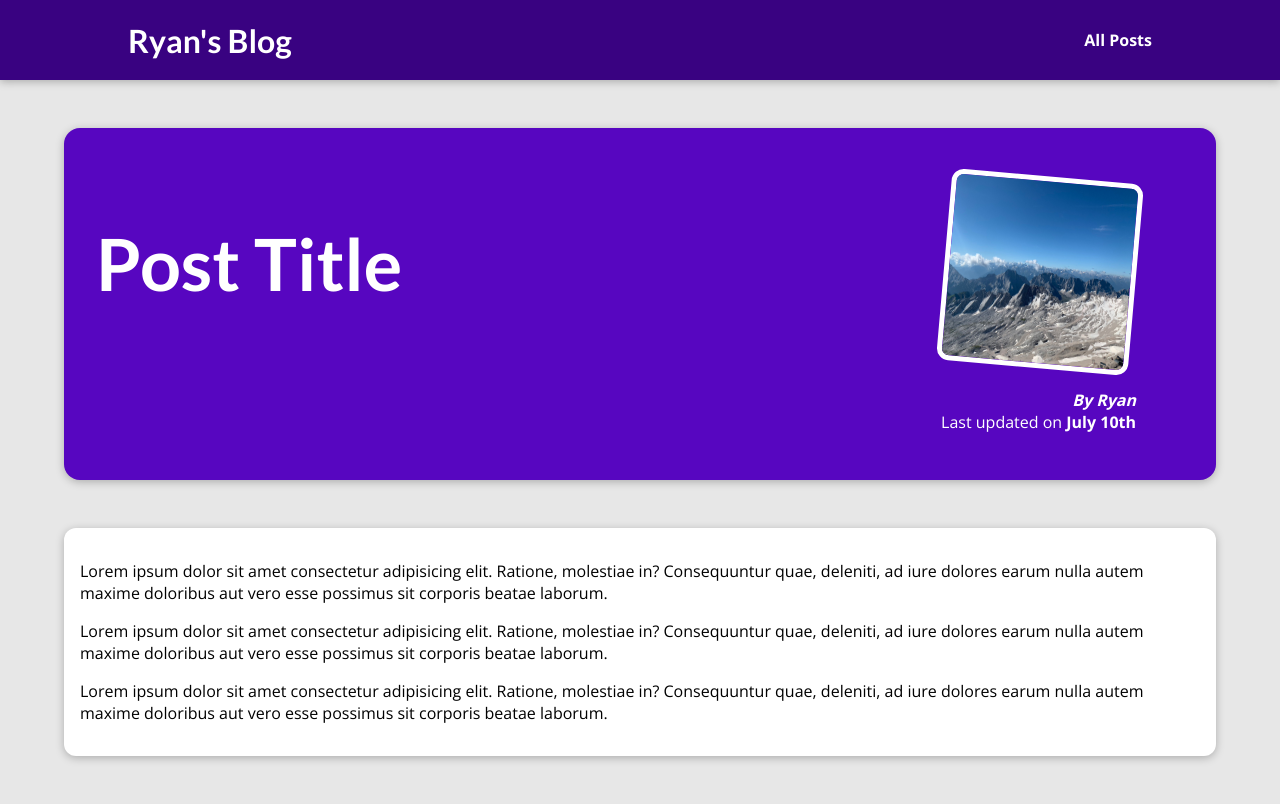
After one commit to rbrower28/my_site, a Django app: template blog/templates/blog/post-detail.html in a window 1280 px wide. The commit adds this page. Run offline with Django 3.2, Linux system fonts and the light colour scheme; the template is opened without the code that fills it, so the values that code supplies are empty.

Commit message:
created page for individual posts

```diff
--- /dev/null
+++ b/blog/static/blog/includes/header.css
@@ -0,0 +1,27 @@
+#main-navigation {
+  width: 100%;
+  height: 5rem;
+  display: flex;
+  justify-content: space-between;
+  align-items: center;
+  padding: 0 10%;
+  position: absolute;
+  top: 0;
+  left: 0;
+}
+
+#main-navigation a {
+  text-decoration: none;
+  color: white;
+  font-weight: bold;
+}
+
+#main-navigation a:hover,
+#main-navigation a:active {
+  color: #cf79f1;
+}
+
+#main-navigation h1 a:hover,
+#main-navigation h1 a:active {
+  color: white;
+}
--- a/blog/templates/blog/all-posts.html
+++ b/blog/templates/blog/all-posts.html
@@ -1,5 +1,6 @@
 {% extends "base.html" %}
 {% load static %}
+
 
 {% block title %}
   All Posts
@@ -7,6 +8,8 @@
 
 
 {% block css_files %}
+  <link rel="stylesheet" href="{% static "blog/includes/post.css" %}" />
+  <link rel="stylesheet" href="{% static "blog/includes/header.css" %}" />
   <link rel="stylesheet" href="{% static "blog/all-posts.css" %}" />
 {% endblock %}
 
@@ -26,5 +29,4 @@
       {% include "blog/includes/post.html" %}
     </ul>
   </section>
-
 {% endblock %}
--- a/blog/templates/blog/includes/header.html
+++ b/blog/templates/blog/includes/header.html
@@ -1,6 +1,6 @@
 <header id="main-navigation">
-  <h1><a href="">Ryan's Blog</a></h1>
+  <h1><a href="{% url "starting-page" %}">Ryan's Blog</a></h1>
   <nav>
-    <a href="">All Posts</a>
+    <a href="{% url "posts-page" %}">All Posts</a>
   </nav>
 </header>
--- a/blog/templates/blog/includes/post.html
+++ b/blog/templates/blog/includes/post.html
@@ -2,7 +2,7 @@
 
 <li>
   <article class="post">
-    <a href="">
+    <a href="{% url "post-detail-page" "the-mountains" %}">
       <img src="{% static "blog/images/mountains.jpg" %}" alt="Mountain Hiking" />
       <div class="post__content">
         <h3>Mountain Hiking</h3>
--- a/blog/templates/blog/index.html
+++ b/blog/templates/blog/index.html
@@ -8,6 +8,8 @@
 
 {% block css_files %}
   <link rel="stylesheet" href="{% static "blog/index.css" %}" />
+  <link rel="stylesheet" href="{% static "blog/includes/header.css" %}" />
+  <link rel="stylesheet" href="{% static "blog/includes/post.css" %}" />
 {% endblock %}
 
 
--- /dev/null
+++ b/blog/templates/blog/post-detail.html
@@ -0,0 +1,41 @@
+{% extends "base.html" %}
+{% load static %}
+
+
+{% block title %}
+  Post Title
+{% endblock %}
+
+
+{% block css_files %}
+  <link rel="stylesheet" href="{% static "blog/post-detail.css" %}" />
+  <link rel="stylesheet" href="{% static "blog/includes/header.css" %}" />
+{% endblock %}
+
+
+{% block content %}
+  {% include "blog/includes/header.html" %}
+
+  <section id="summary">
+    <h2>Post Title</h2>
+    <article>
+      <img src="{% static "blog/images/mountains.jpg" %}" alt="Post Title" />
+      <address>By Ryan</address>
+      <div>
+        Last updated on <time>July 10th</time>
+      </div>
+    </article>
+  </section>
+
+  <main>
+    <p>
+      Lorem ipsum dolor sit amet consectetur adipisicing elit. Ratione, molestiae in? Consequuntur quae, deleniti, ad iure dolores earum nulla autem maxime doloribus aut vero esse possimus sit corporis beatae laborum.
+    </p>
+    <p>
+      Lorem ipsum dolor sit amet consectetur adipisicing elit. Ratione, molestiae in? Consequuntur quae, deleniti, ad iure dolores earum nulla autem maxime doloribus aut vero esse possimus sit corporis beatae laborum.
+    </p>
+    <p>
+      Lorem ipsum dolor sit amet consectetur adipisicing elit. Ratione, molestiae in? Consequuntur quae, deleniti, ad iure dolores earum nulla autem maxime doloribus aut vero esse possimus sit corporis beatae laborum.
+    </p>
+  </main>
+{% endblock %}
--- a/blog/views.py
+++ b/blog/views.py
@@ -11,5 +11,5 @@ def starting_page(request):
 def posts(request):
     return render(request, "blog/all-posts.html")
 
-def post(request):
-    pass
+def post(request, slug):
+    return render(request, "blog/post-detail.html")
--- a/static/app.css
+++ b/static/app.css
@@ -18,31 +18,3 @@ h3 {
   font-family: 'Lato', sans-serif;
   font-weight: bold;
 }
-
-#main-navigation {
-  width: 100%;
-  height: 5rem;
-  display: flex;
-  justify-content: space-between;
-  align-items: center;
-  padding: 0 10%;
-  position: absolute;
-  top: 0;
-  left: 0;
-}
-
-#main-navigation a {
-  text-decoration: none;
-  color: white;
-  font-weight: bold;
-}
-
-#main-navigation a:hover,
-#main-navigation a:active {
-  color: #cf79f1;
-}
-
-#main-navigation h1 a:hover,
-#main-navigation h1 a:active {
-  color: white;
-}
```
Also changed, not shown: blog/static/blog/includes/post.css (renamed from blog/static/blog/post.css).
